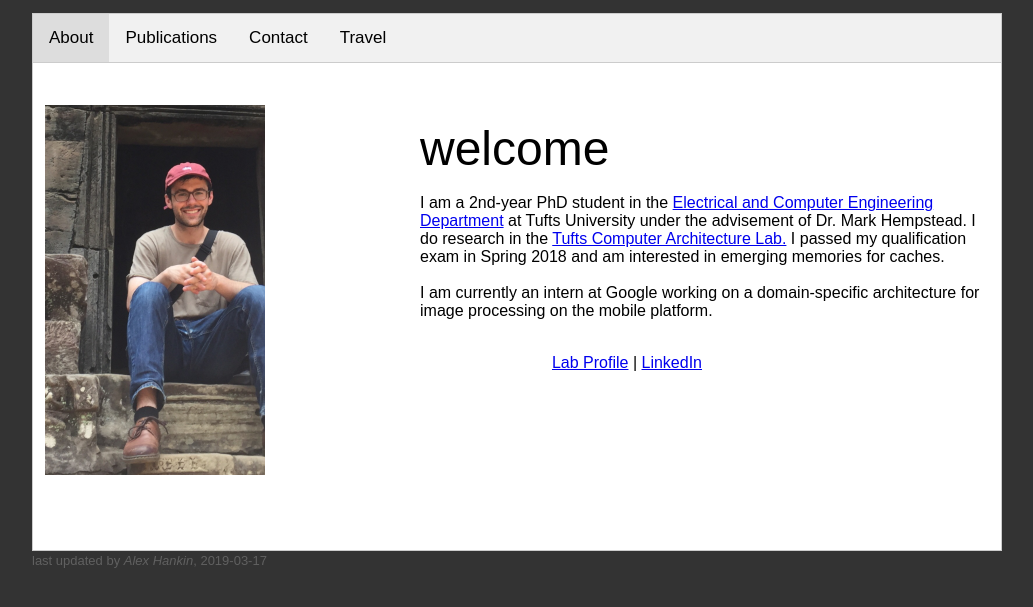
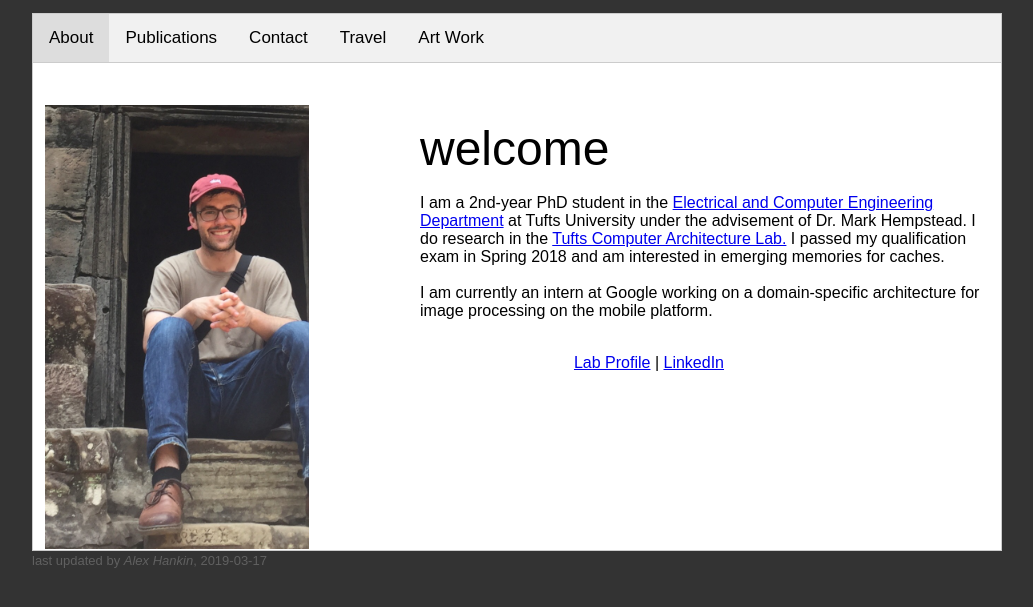
Before and after one commit to hankin0/hankin0.github.io, a Jekyll site: the page built from index.html, in a window 1280 px wide. Shown: the top 607 px of the page, without its empty margins (123-1156 px from the left). Built offline with Jekyll 4.4.1, drawn with Linux system fonts in a browser that asks for light colours.

Commit message:
change bio pic size and add art work tab

```diff
--- a/index.html
+++ b/index.html
@@ -9,13 +9,14 @@
     <button class="tablinks" onclick="openTab(event, 'Publications')">Publications</button>
     <button class="tablinks" onclick="openTab(event, 'Contact')">Contact</button>
       <button class="tablinks" onclick="openTab(event, 'Travel')">Travel</button>
+      <button class="tablinks" onclick="openTab(event, 'Art Work')">Art Work</button>
       </div>
 
 
       <!-- "About" tab -->
       <div id="About" class="tabcontent">
  	    <br><br>
-        <img src="images/just_me_cambodia.png" width='220' height='370' align="left">
+        <img src="images/just_me_cambodia.png" width='264' height='444' align="left">
                     <p class="ex1">
                     <font size="8">welcome</font><br><br>
 		    I am a 2nd-year PhD student in the <a
@@ -72,6 +73,22 @@
        	</div></div></center>
 
        </div>
+
+      <!-- "Art Work" tab -->
+       <div id="Art Work" class="tabcontent">
+             <p>All art work by Megan Kudzma. Feel free to email me for more information. <br></p><br>
+              <center> <div class="row">
+       		<div class="column">
+       		<img src="images/HoChiMinhCity.jpg" height="300" width="220"></td></tr>
+       	</div>
+       		<div class="column">
+       		<img src="images/Shanghai.jpg" height="190" width="250"></td></tr>
+       	</div>
+       		<div class="column">
+       		<img src="images/SiemReap.jpg" height="190" width="250"></td></tr>
+       	</div></div></center>
+
+       </div>
 </div>
 
 
```
